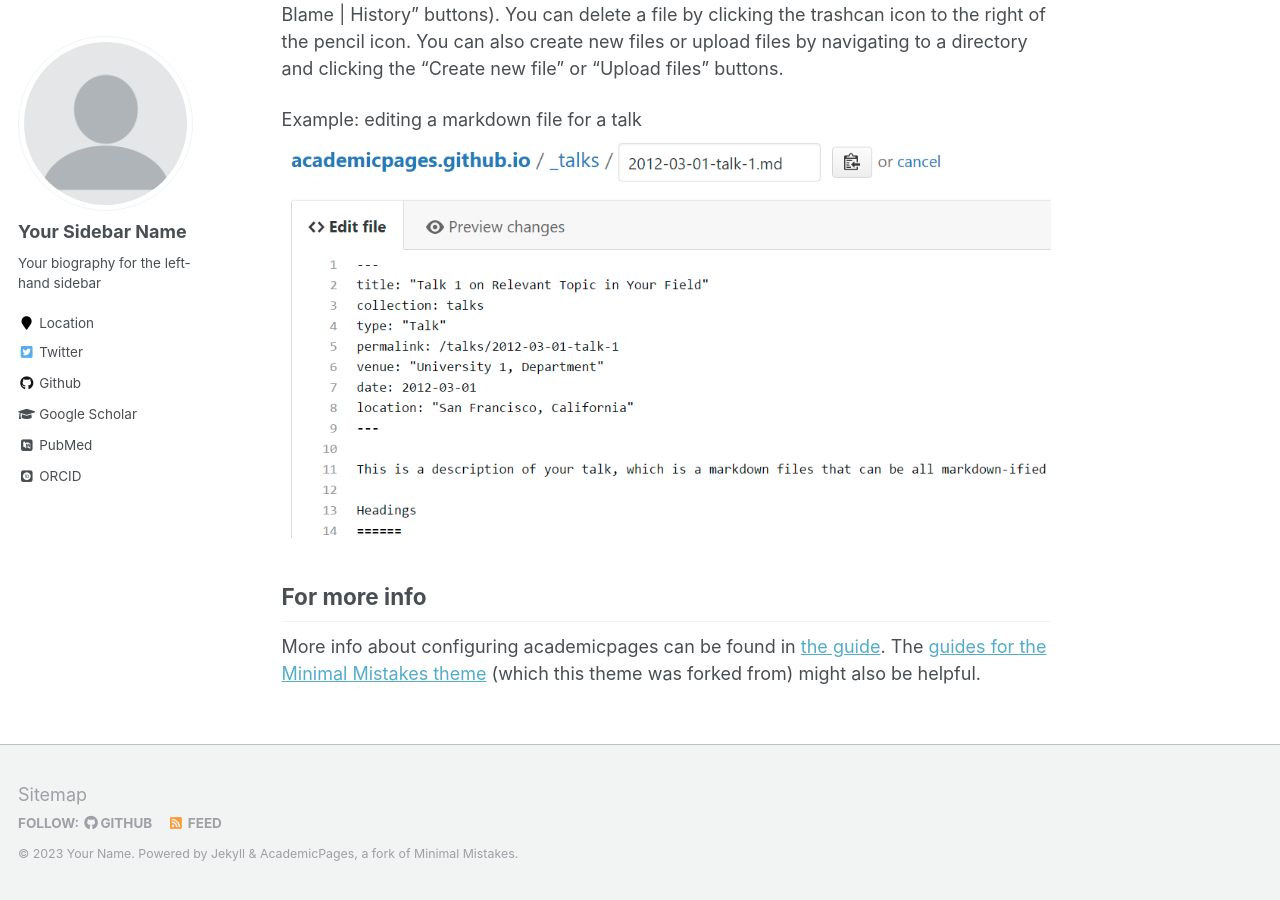
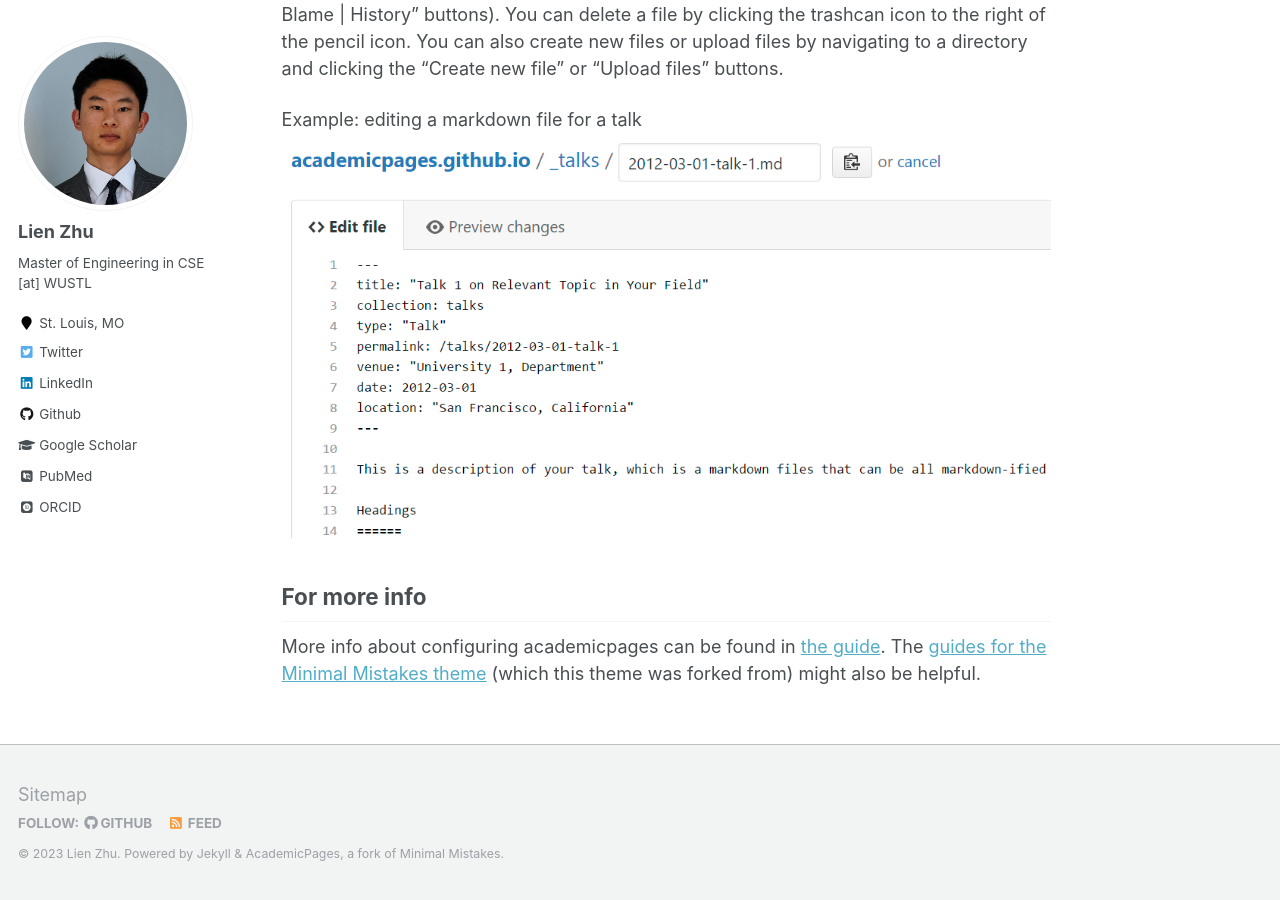
Before and after one commit to lienzhuzhu/lienzhuzhu.github.io, a Jekyll site: the page built from _pages/about.md, in a window 1280 px wide and 900 px high, scrolled down 2463 px. Built offline with Jekyll 4.4.1, drawn with Linux system fonts in a browser that asks for light colours; some web fonts are replaced.

```diff
--- a/Gemfile
+++ b/Gemfile
@@ -10,6 +10,8 @@ source "https://rubygems.org"
 # Happy Jekylling!
 
 gem "github-pages", group: :jekyll_plugins
+
+gem "webrick"
 
 # If you want to use Jekyll native, uncomment the line below.
 # To upgrade, run `bundle update`.
--- a/_config.yml
+++ b/_config.yml
@@ -9,11 +9,11 @@
 locale                   : "en-US"
 title                    : "Your Name / Site Title"
 title_separator          : "-"
-name                     : &name "Your Name"
+name                     : &name "Lien Zhu"
 description              : &description "personal description"
-url                      : https://academicpages.github.io # the base hostname & protocol for your site e.g. "https://mmistakes.github.io"
+url                      : https://lienzhuzhu.github.io # the base hostname & protocol for your site e.g. "https://mmistakes.github.io"
 baseurl                  : "" # the subpath of your site, e.g. "/blog"
-repository               : "academicpages/academicpages.github.io"
+repository               : "lienzhuzhu/lienzhuzhu.github.io"
 teaser                   :  # filename of teaser fallback teaser image placed in /images/, .e.g. "500x300.png"
 breadcrumbs              : false # true, false (default)
 words_per_minute         : 160
@@ -80,12 +80,12 @@ analytics:
 
 # Site Author
 author:
-  name             : "Your Sidebar Name"
+  name             : "Lien Zhu"
   avatar           : "profile.png"
-  bio              : "Your biography for the left-hand sidebar"
-  location         : "Location"
+  bio              : "Master of Engineering in CSE [at] WUSTL"
+  location         : "St. Louis, MO"
   employer         :
-  pubmed           : "https://www.ncbi.nlm.nih.gov/pubmed/?term=john+snow"
+  pubmed           : "https://www.ncbi.nlm.nih.gov/pubmed/?term=lien+zhu"
   googlescholar    : "http://yourfullgooglescholarurl.com"
   email            :
   researchgate     :  # example: "https://www.researchgate.net/profile/yourprofile"
@@ -96,13 +96,13 @@ author:
   flickr           :
   facebook         :
   foursquare       :
-  github           : "academicpages"
+  github           : "https://github.com/lienzhuzhu"
   google_plus      :
   keybase          :
   instagram        :
   impactstory      : #"https://profiles.impactstory.org/u/xxxx-xxxx-xxxx-xxxx"
   lastfm           :
-  linkedin         :
+  linkedin         : "https://linkedin.com/in/lienzhu"
   orcid            : "http://orcid.org/yourorcidurl"
   pinterest        :
   soundcloud       :
```
Also changed, not shown: Gemfile.lock (added), images/profile.png.
